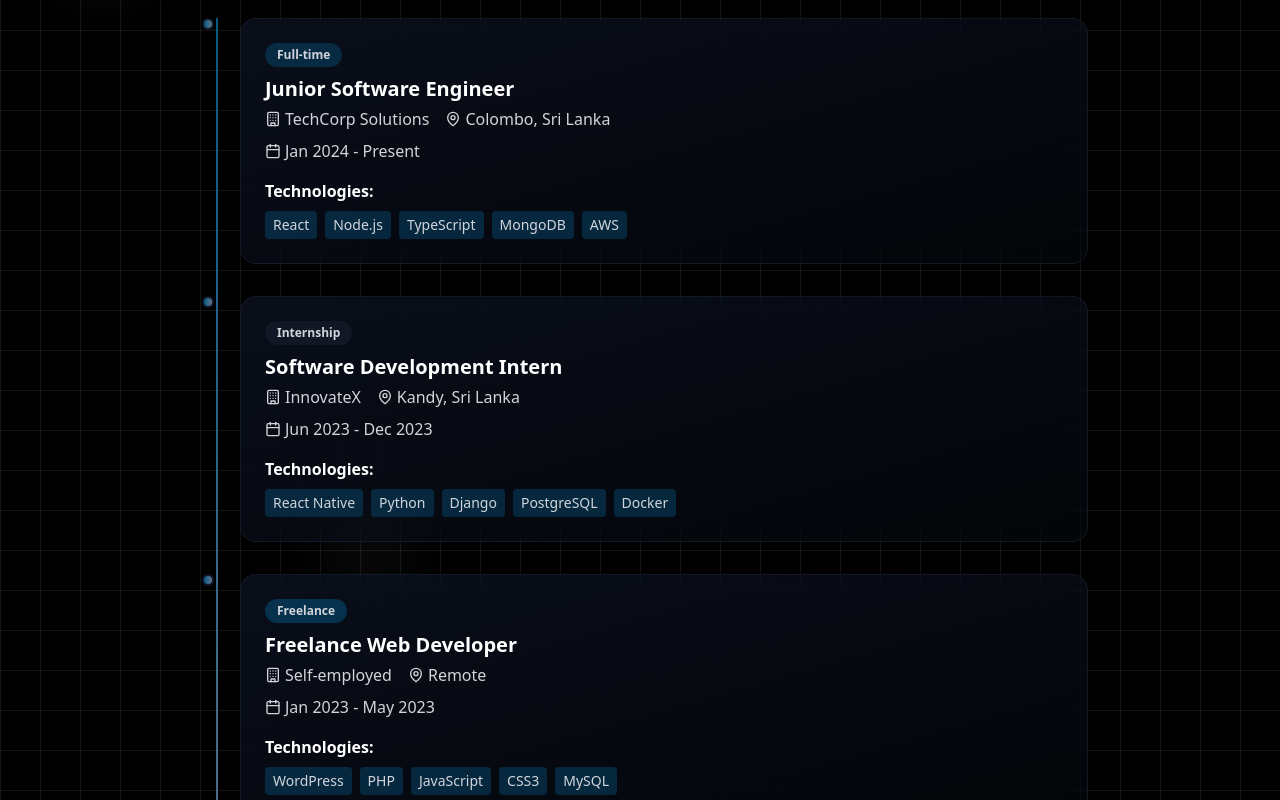
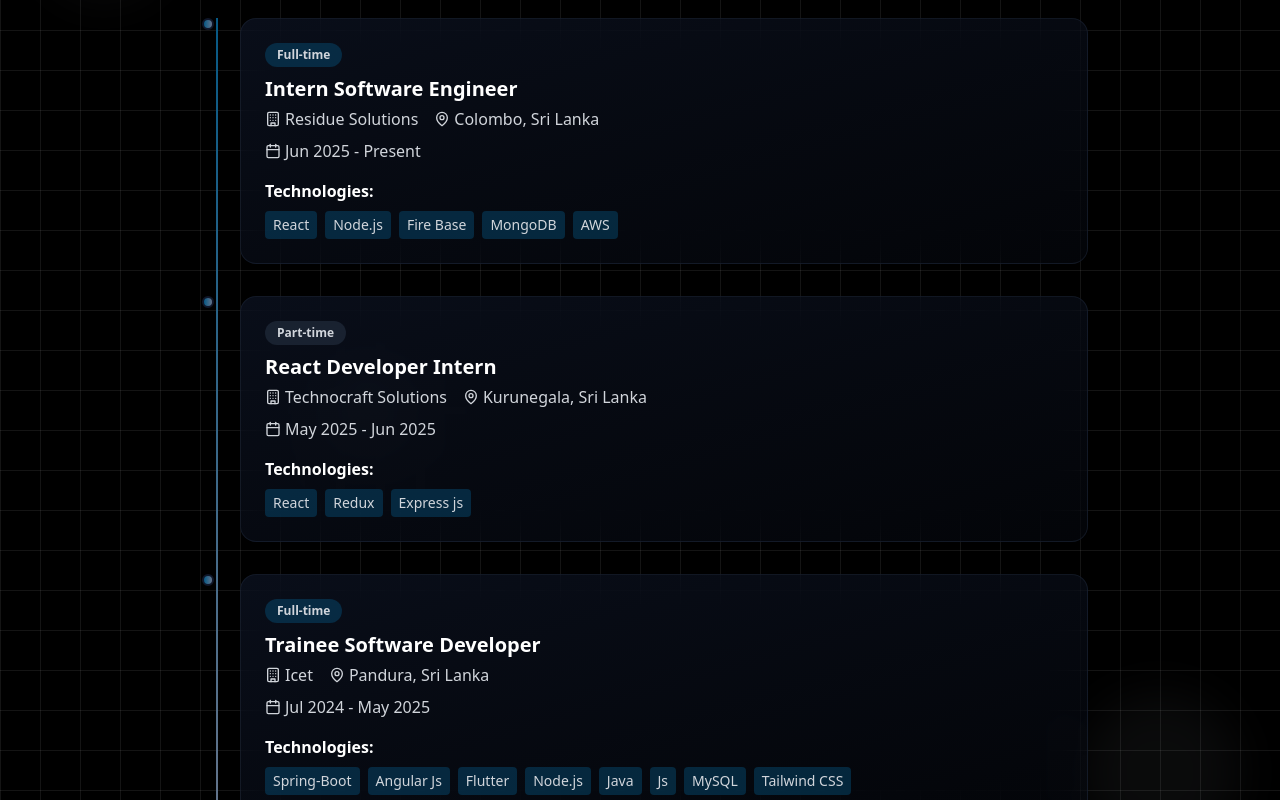
Before and after one commit to RameshEdirisinghe/portfolio-v2, a React (Vite) app: page / in a window 1280 px wide. Shown: the part 3240-4040 px from the top of the page. Built offline with nearby package versions, Linux system fonts and the light colour scheme.

Commit message:
update expirence

```diff
--- a/src/components/Experience.tsx
+++ b/src/components/Experience.tsx
@@ -5,40 +5,31 @@
   const experiences = [
     {
       id: 1,
-      position: 'Junior Software Engineer',
-      company: 'TechCorp Solutions',
+      position: 'Intern Software Engineer',
+      company: 'Residue Solutions',
       location: 'Colombo, Sri Lanka',
-      duration: 'Jan 2024 - Present',
+      duration: 'Jun 2025 - Present',
       type: 'Full-time',
-      technologies: ['React', 'Node.js', 'TypeScript', 'MongoDB', 'AWS']
+      technologies: ['React', 'Node.js', 'Fire Base', 'MongoDB', 'AWS']
     },
     {
       id: 2,
-      position: 'Software Development Intern',
-      company: 'InnovateX',
-      location: 'Kandy, Sri Lanka',
-      duration: 'Jun 2023 - Dec 2023',
-      type: 'Internship',
-      technologies: ['React Native', 'Python', 'Django', 'PostgreSQL', 'Docker']
+      position: 'React Developer Intern',
+      company: 'Technocraft Solutions',
+      location: 'Kurunegala, Sri Lanka',
+      duration: 'May 2025 - Jun 2025',
+      type: 'Part-time',
+      technologies: ['React', 'Redux', 'Express js']
     },
     {
       id: 3,
-      position: 'Freelance Web Developer',
-      company: 'Self-employed',
-      location: 'Remote',
-      duration: 'Jan 2023 - May 2023',
-      type: 'Freelance',
-      technologies: ['WordPress', 'PHP', 'JavaScript', 'CSS3', 'MySQL']
+      position: 'Trainee Software Developer',
+      company: 'Icet',
+      location: 'Pandura, Sri Lanka',
+      duration: 'Jul 2024 - May 2025',
+      type: 'Full-time',
+      technologies: ['Spring-Boot', 'Angular Js','Flutter','Node.js', 'Java', 'Js','MySQL','Tailwind CSS']
     },
-    {
-      id: 4,
-      position: 'Research Assistant',
-      company: 'University of Moratuwa',
-      location: 'Moratuwa, Sri Lanka',
-      duration: 'Sep 2022 - Dec 2022',
-      type: 'Part-time',
-      technologies: ['Python', 'TensorFlow', 'Pandas', 'NumPy', 'Jupyter']
-    }
   ];
 
   return (
--- a/src/components/Projects.tsx
+++ b/src/components/Projects.tsx
@@ -183,7 +183,7 @@
       image: camping,
       technologies: ['Three.js', 'React.js', 'TailwindCSS'],
       github: 'https://github.com/RameshEdirisinghe/3d-camping.git',
-      live: 'https://www.linkedin.com/posts/ramesh-edirisinghe_threejs-reactjs-tailwindcss-activity-7295195406953586688-RU-i?utm_source=social_share_send&utm_medium=member_desktop_web&rcm=ACoAAD__kyQB7jIbZPDt6CKA_7J1Qlx_Nh-Cmc4',
+      Demo: 'https://www.linkedin.com/posts/ramesh-edirisinghe_threejs-reactjs-tailwindcss-activity-7295195406953586688-RU-i?utm_source=social_share_send&utm_medium=member_desktop_web&rcm=ACoAAD__kyQB7jIbZPDt6CKA_7J1Qlx_Nh-Cmc4',
       longDescription: 'This project brings the outdoor adventure experience to the web with a 3D virtual camping environment. It merges creative design with real-time rendering to simulate a relaxing and explorative digital nature space.',
       features: [
         '3D Web Environment',
```
